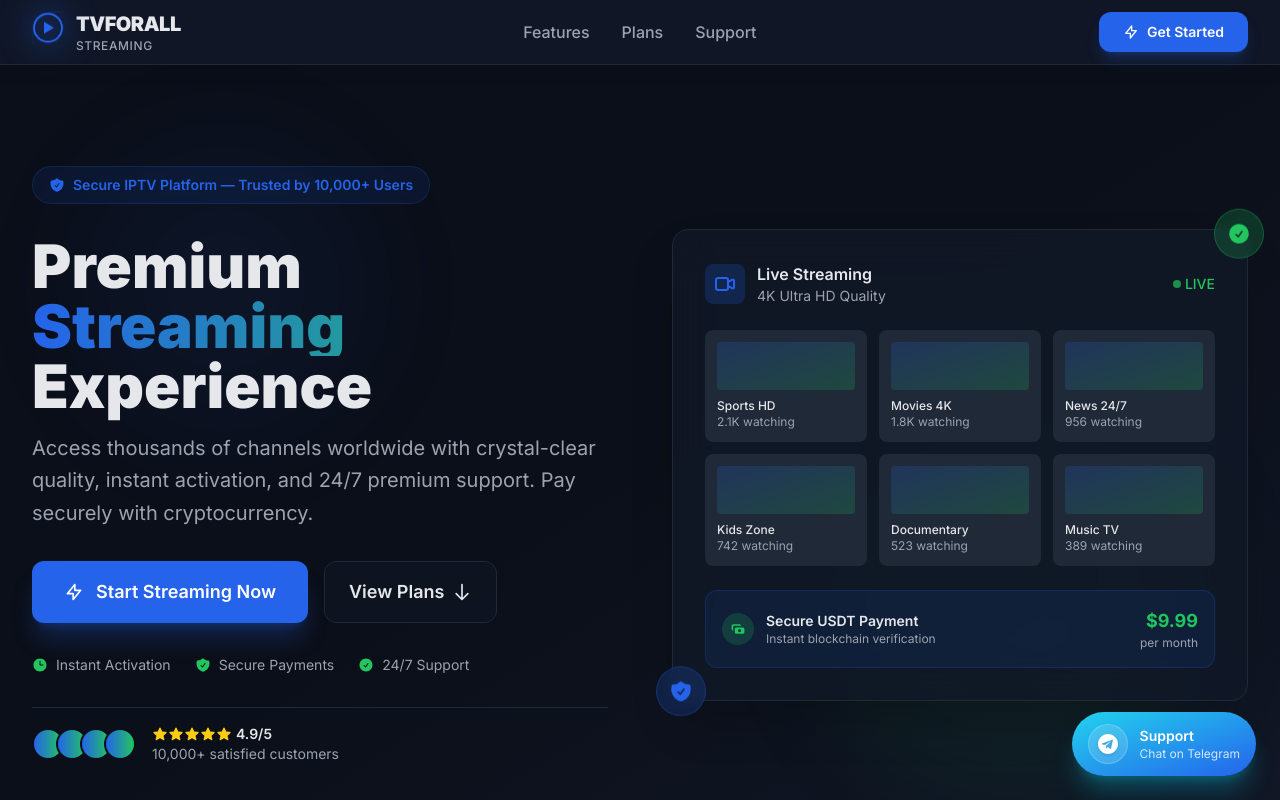
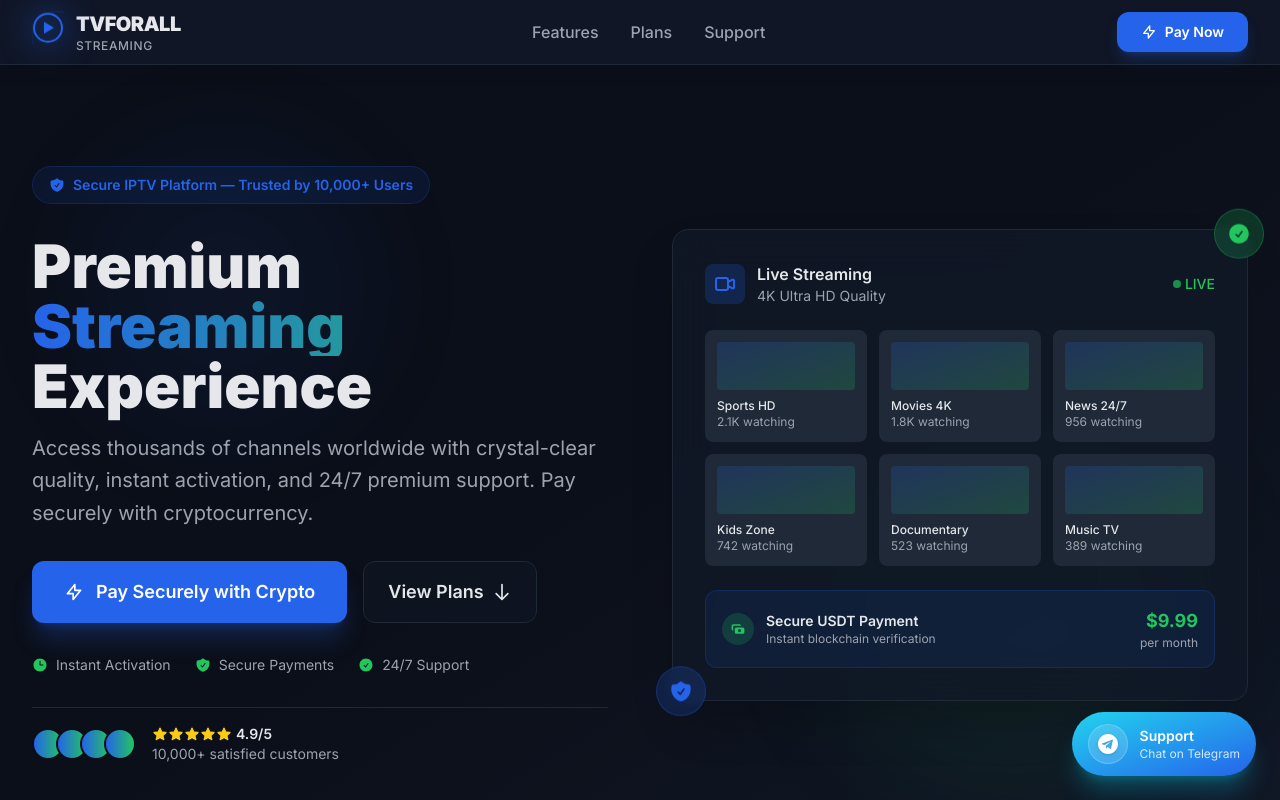
Before and after one commit to rabie1995/tvforall, a Next.js app: page / in a window 1280 px wide. Shown: the top 800 px of the page. Built offline with nearby package versions, Linux system fonts and the light colour scheme.

Commit message:
FINAL: Pure direct links only - Updated button texts
- PricingCard: 'Pay Securely with Crypto'
- Hero: 'Pay Securely with Crypto'
- NavBar: 'Pay Now'
- NO checkout logic
- NO forms
- NO API calls
- PURE HTML links to NOWPayments
- Zero configuration needed

```diff
--- a/components/Hero.tsx
+++ b/components/Hero.tsx
@@ -45,7 +45,7 @@
                 <svg className="h-5 w-5 transition-transform group-hover:rotate-12" fill="none" viewBox="0 0 24 24" stroke="currentColor">
                   <path strokeLinecap="round" strokeLinejoin="round" strokeWidth={2} d="M13 10V3L4 14h7v7l9-11h-7z" />
                 </svg>
-                Start Streaming Now
+                Pay Securely with Crypto
               </a>
 
               <Link
--- a/components/NavBar.tsx
+++ b/components/NavBar.tsx
@@ -40,7 +40,7 @@
             <svg className="h-4 w-4" fill="none" viewBox="0 0 24 24" stroke="currentColor">
               <path strokeLinecap="round" strokeLinejoin="round" strokeWidth={2} d="M13 10V3L4 14h7v7l9-11h-7z" />
             </svg>
-            Get Started
+            Pay Now
           </a>
 
           {/* Mobile menu button */}
--- a/components/PricingCard.tsx
+++ b/components/PricingCard.tsx
@@ -93,7 +93,7 @@
         className={`inline-flex w-full items-center justify-center gap-3 rounded-xl px-6 py-4 text-lg font-bold text-white shadow-xl transition-all duration-300 hover:shadow-2xl hover:scale-105 cursor-pointer ${plan.popular ? 'bg-gradient-to-r from-primary to-secondary hover:from-primary/90 hover:to-secondary/90 shadow-primary/25' : 'bg-gradient-to-r from-surface to-surface/80 hover:from-primary hover:to-secondary'}`}
       >
         <PaperAirplaneIcon className="h-5 w-5" />
-        Start Streaming Now
+        Pay Securely with Crypto
       </a>
 
       <div className="mt-4 flex items-center justify-center gap-4 text-xs text-text-muted">
```
